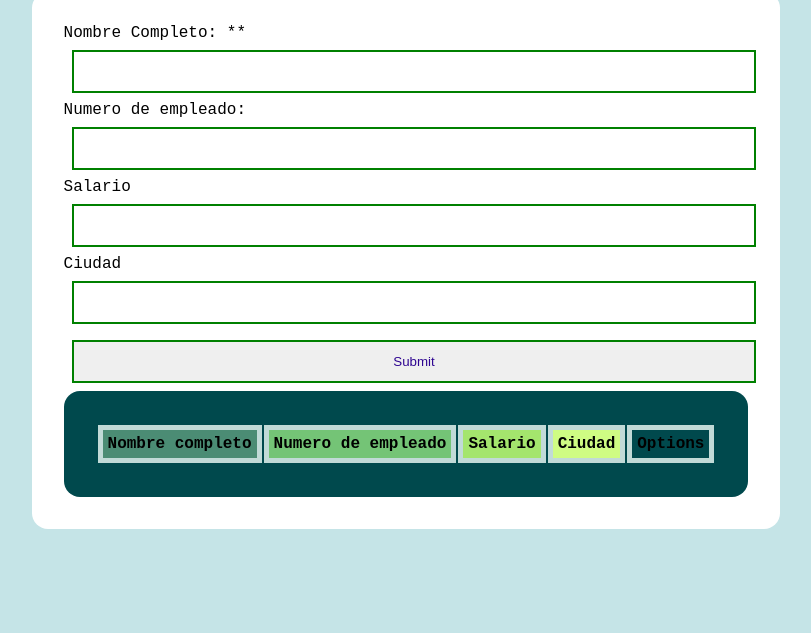
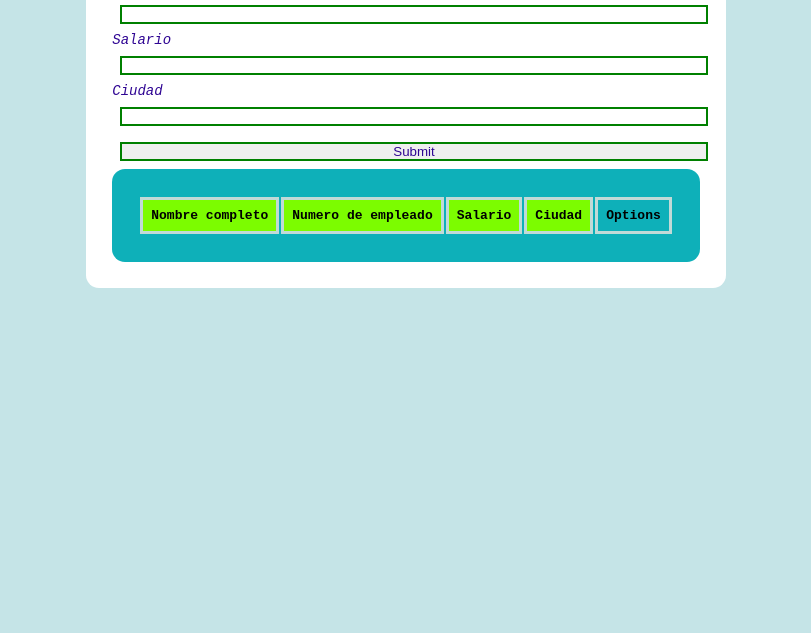
Before and after one commit to RonynPerez241100/SimpleCrud, a plain HTML site: page index.html in a window 1280 px wide. Shown: the part 167-800 px from the top of the page, without its empty margins (234-1045 px from the left). Drawn offline with Linux system fonts and the light colour scheme.

Commit message:
apply new style

```diff
--- a/styles.css
+++ b/styles.css
@@ -1,11 +1,9 @@
-*, *:after, *:before{
+*, *:after,* :before{
     margin: 0;
     padding: 0;
     box-sizing: border-box;
-    font-family: 'Space Mono', monospace;
+    font-family: monospace;
 }
-
-
 
 body{
  display: flex;
@@ -13,17 +11,33 @@ body{
  justify-content: center;
  align-items: center;
  background-color: hsl(185, 41%, 84%);
-    min-height: 100vh;
+ min-height: 10vh;
  position: relative;
 }
 
 main{
-
     background-color: hsl(0, 0%, 100%);
     border-radius: 1em;
     margin: 1em;
     padding: 2em;
     max-width: 1040px;
+
+}
+a{
+    color: white;
+    font-size: 12px;
+    text-decoration: underline;
+    margin: 2px;
+}
+
+a:hover{
+    cursor: pointer;
+}
+
+label{
+    font-style: italic;
+    font-size: 14px;
+    color: rgb(47, 5, 147);
 }
 
 h1{
@@ -31,66 +45,51 @@ h1{
  font-style: oblique;
  font-size: xx-large;
  font-family: Verdana, Geneva, Tahoma, sans-serif;
-    padding: 8px;
+ padding: 10px;
 }
 
 input{
     width: 100%;
-  padding: 12px 20px;
-  margin: 8PX;
+    padding: 12px, 20px;
+    margin: 8px;
     box-sizing: border-box;
     border: 2px solid green;
-  color: rgb(47, 5, 145);
-  font-family: sans-serif;
+    color: rgb(47, 5, 147);
+    font-family: Arial;
     font-style: initial;
 }
 
-a{
-    color: #C1DAD7;
-    font: size 20px;
-    text-decoration: underline;
-    margin:20px;
-}
-
-
-a:hover{
+input:hover{
     cursor: pointer;
 }
 
-div {
+div{
     display: block;
 }
 
 tr th{
-	font-weight:bold;
+    font-weight: bold;
 }
 tr th, tr td{
-	padding:5px;
+    padding: 8px;
 }
+
 th{
-    border: 5px solid #C1DAD7;
+    border: 3px solid #c1dad7;
 }
 td{
-	border: 5px solid #C1DAD7;
-}
-.c1{
-	background:#4b8c74;
-}
-.c2{
-	background:#74c476;
-}
-.c3{
-	background:#a4e56d;
-}
-.c4{
-	background:#cffc83;
+    border: 3px solid #c1dad7;
 }
 
-.result {
+.c1, .c2, .c3, .c4{
+    background: lawngreen;
+}
+
+.result{
     padding: 2em;
-    background: hsl(183, 100%, 15%);
+    background: hsl(183, 86%, 39%);
     border-radius: 1em;
     display: flex;
     flex-direction: column;
-    gap: 0.5em;
+    gap: .5em;
 }
```
Lines whose indentation alone changed are shown as unchanged.
